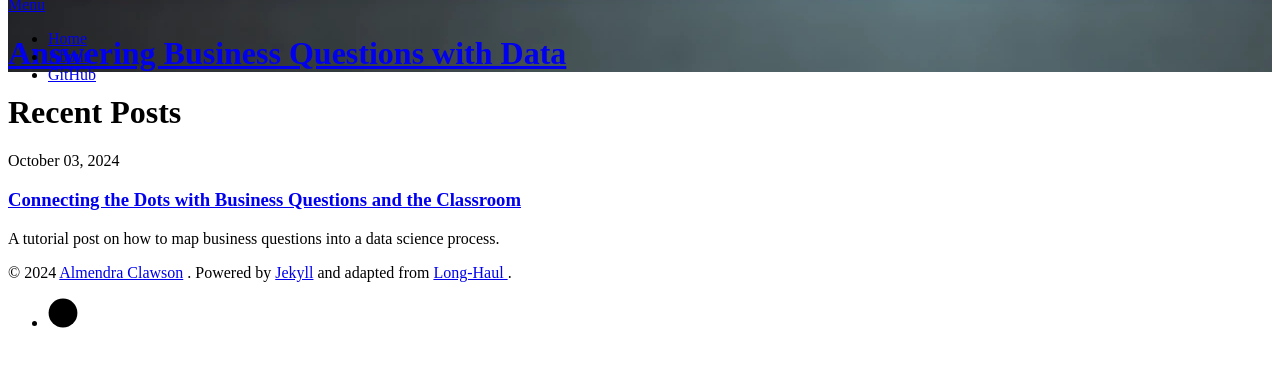
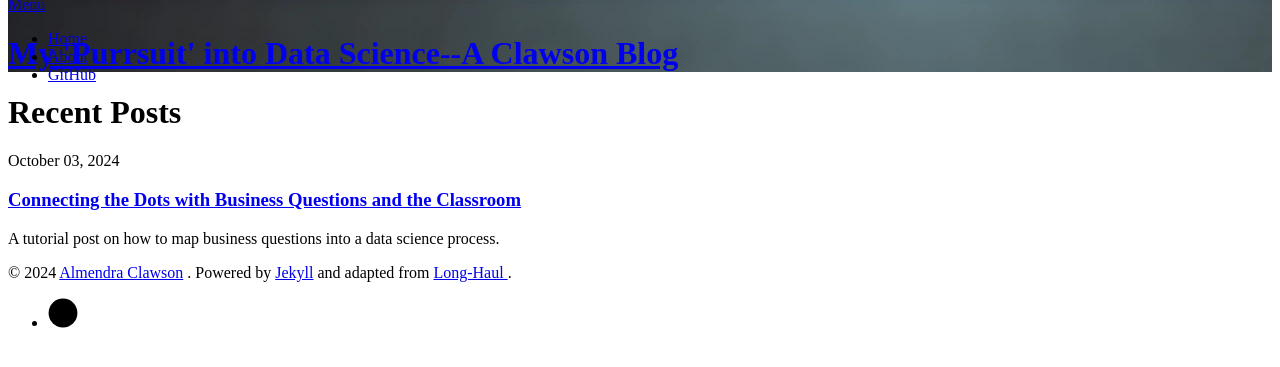
Before and after one commit to clawmendra/my-blog, a Jekyll site: the page built from index.html, in a window 1280 px wide, cut to the strip 112-479 px from the top of the page. Built offline with Jekyll 4.4.1, drawn with Linux system fonts in a browser that asks for light colours; nearby versions of some CDN libraries; the list of posts is cut into pages by our own code.

Commit message:
changed titled and descrip

```diff
--- a/_config.yml
+++ b/_config.yml
@@ -1,11 +1,10 @@
 ## You should change each of the following fields
 ## to customize your blog
 
-title: Answering Business Questions with Data
-description: "From my experience from working at BYU Broadcasting as a data analyst, I will be sharing how to
-translate business and marketing questions into data applications."
+title: "My 'Purrsuit' into Data Science--A Clawson Blog"
+description: "From my experience from working at BYU Broadcasting as a data analyst, I will be sharing how to translate business and marketing questions into data applications."
 author: Almendra Clawson
-author_description: "My name is Almendra Clawson and I'm majoring in statistics with a data science emphasis and a computer science minor. This is where I'll share my experiences as an undergrad!"
+author_description: "My name is Almendra Clawson and I love stats as much as I love my cats. I'm majoring in statistics with a data science emphasis and a computer science minor. This is where I'll share my experiences as an undergrad of what I've learned in the data science world."
 
 url: https://clawmendra.github.io
 baseurl: /my-blog ## change this to the name of your blog repository
```
